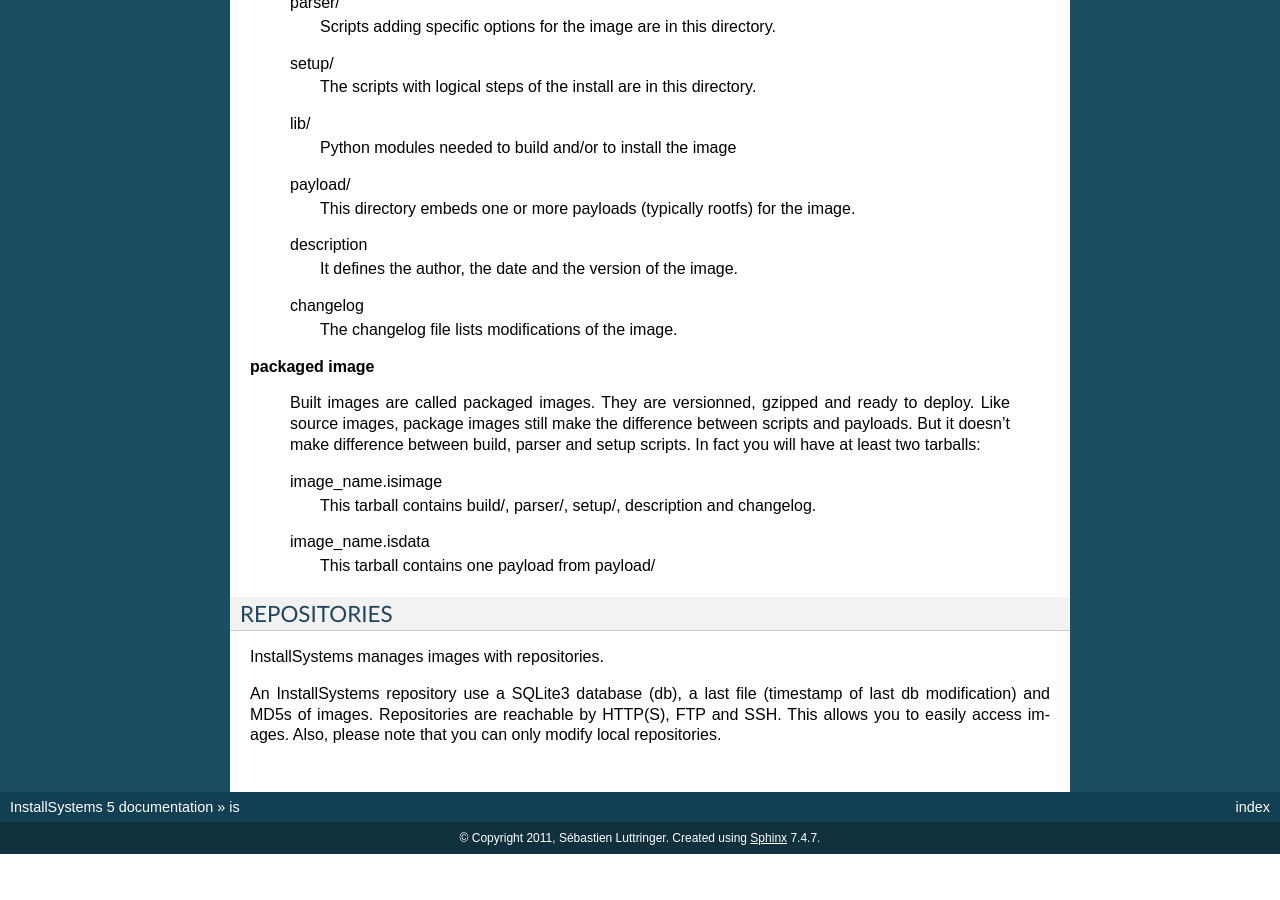
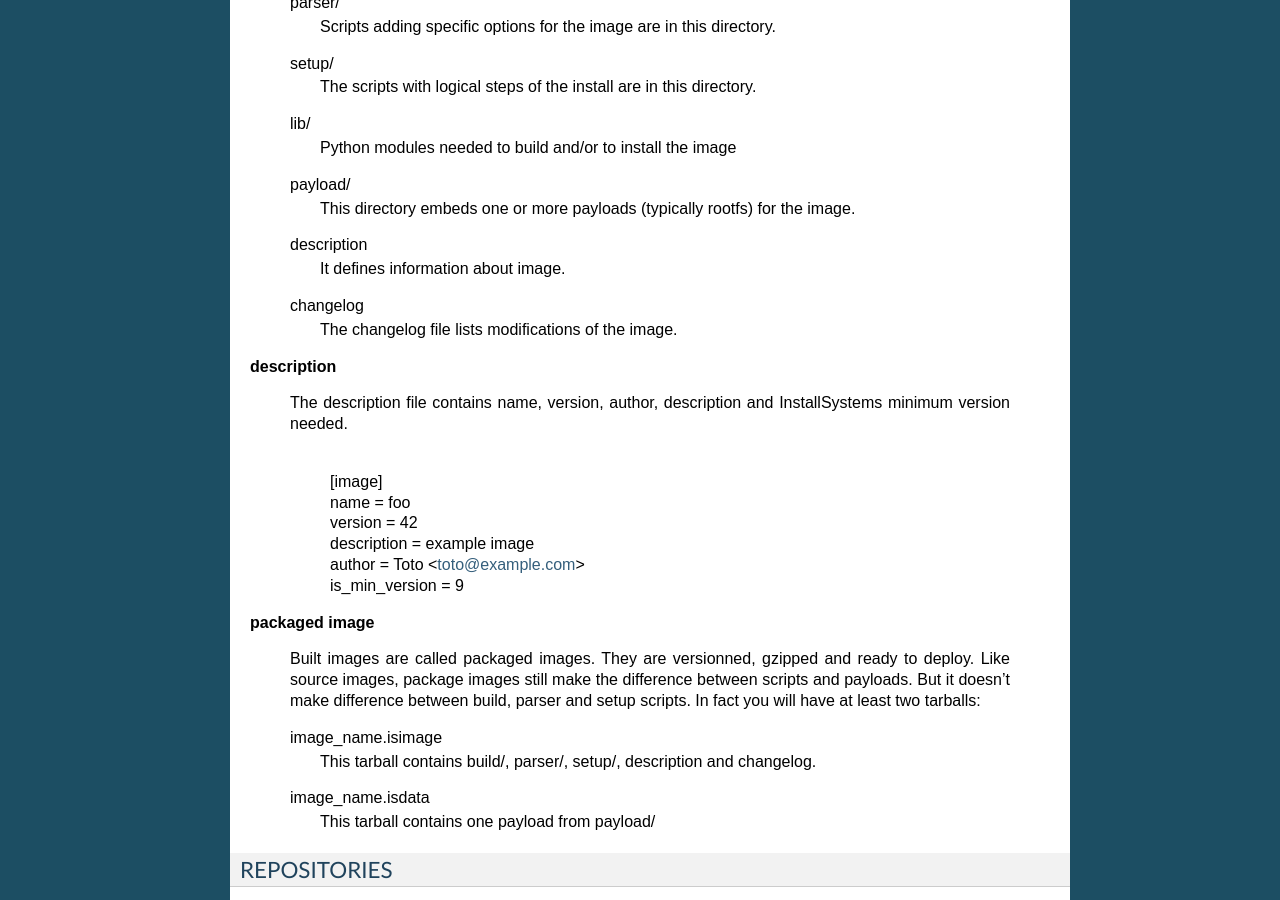
Before and after one commit to seblu/installsystems, a Sphinx documentation site: the page built from doc/is.1.rst, in a window 1280 px wide and 900 px high, scrolled down 6819 px. Built offline with Sphinx 7.4.7, drawn with Linux system fonts in a browser that asks for light colours; before the commit the page ends 7673 px from its top, so only the background shows below that.

Commit message:
Add an example of description file in man page
Signed-off-by: Sébastien Luttringer <sebastien.luttringer@smartjog.com>

```diff
--- a/doc/is.1.rst
+++ b/doc/is.1.rst
@@ -369,11 +369,22 @@ InstallSystems use two kind of images:
         This directory embeds one or more payloads (typically rootfs) for the image.
 
     description
-        It defines the author, the date and the version of the image.
+        It defines information about image.
 
     changelog
         The changelog file lists modifications of the image.
 
+**description**
+
+    The description file contains name, version, author, description and InstallSystems minimum version needed.
+
+       |
+       | [image]
+       | name = foo
+       | version = 42
+       | description = example image
+       | author = Toto <toto@example.com>
+       | is_min_version = 9
 
 **packaged image**
 
```
